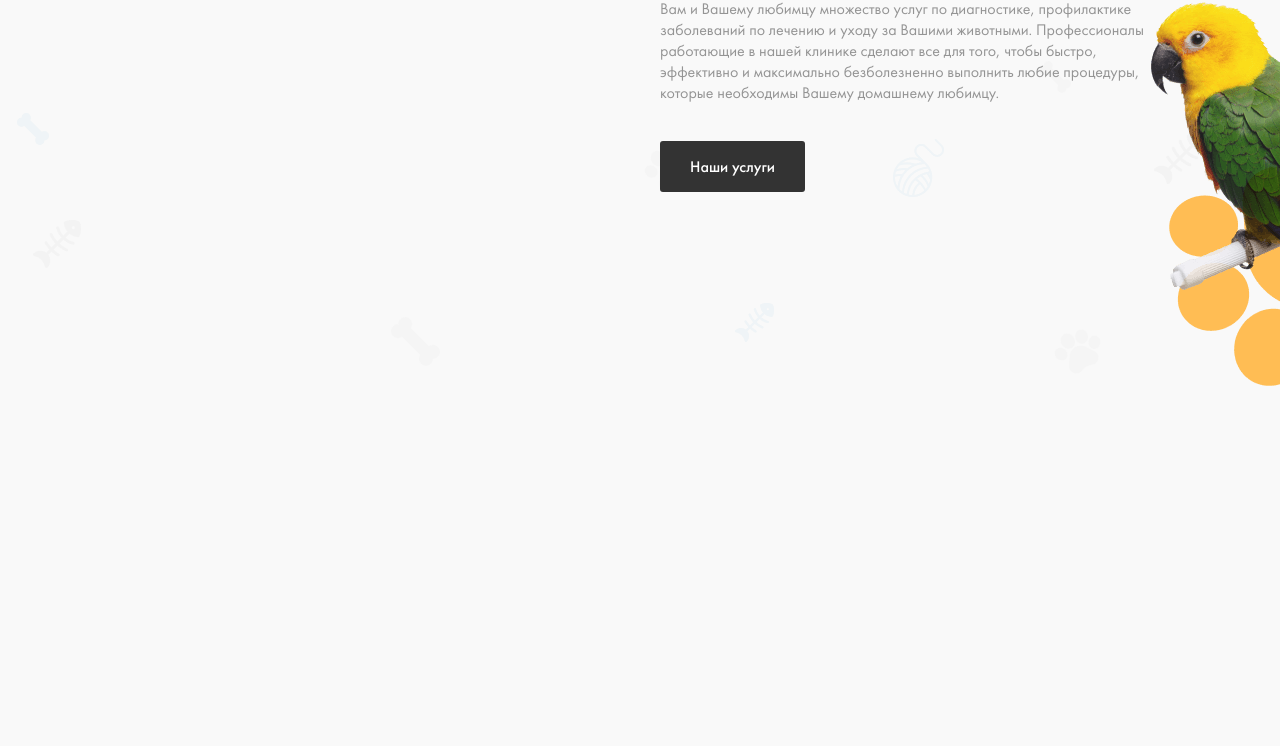
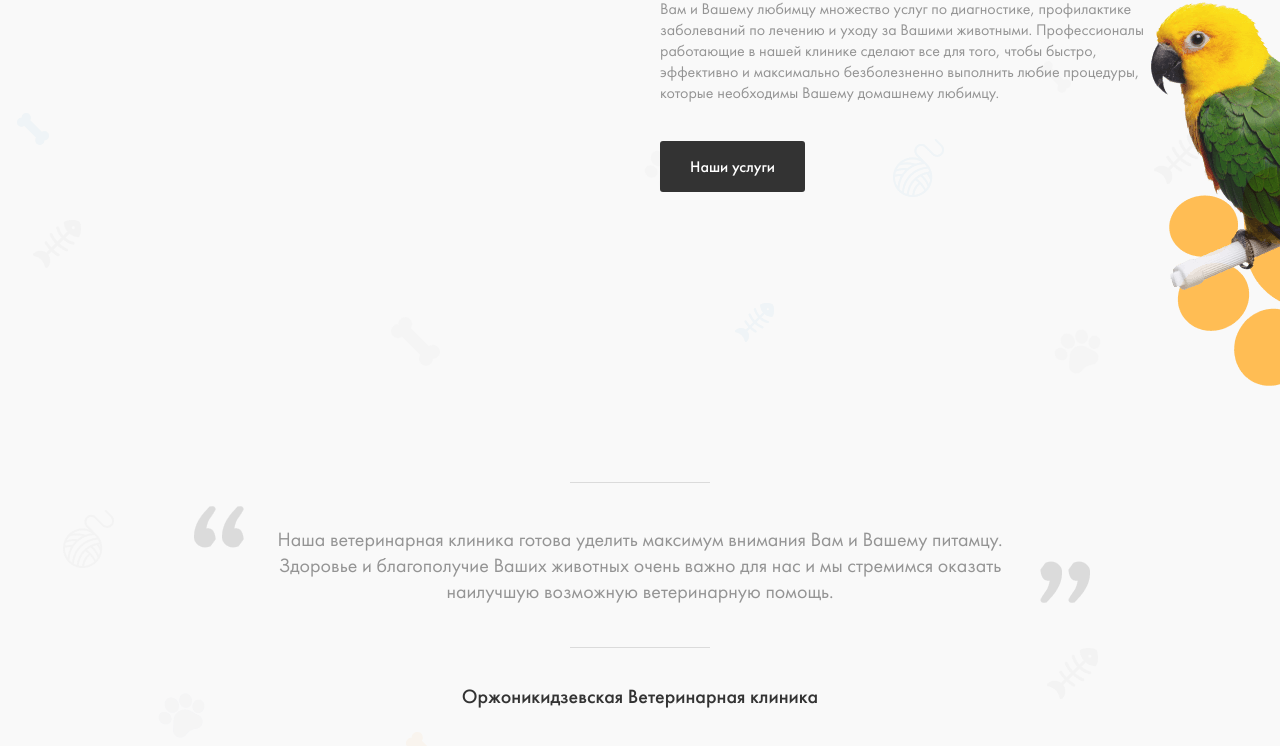
Before and after one commit to beyKH/vet-clinic, a plain HTML site: page index.html in a window 1280 px wide. Shown: the part 406-1152 px from the top of the page. Before the commit the page ends 838 px from the top, so only its background shows below. Drawn offline with Linux system fonts and the light colour scheme; files whose address does not match are found by name.

Commit message:
saying section finished

```diff
--- a/css/styles.css
+++ b/css/styles.css
@@ -436,6 +436,13 @@ img {
   background-size: cover;
 }
 
+
+/* SITE-CONTENT */
+.site-content {
+  flex-grow: 1;
+}
+
+
 /* HERO */
 .hero {
   padding-top: 145px;
@@ -497,9 +504,91 @@ img {
 
 
 
+/* SAYING */
+
+.saying {
+  padding-top: 145px;
+  padding-bottom: 91px;
+
+}
+
+.saying__container {
+}
+
+.saying__inner {
+  width: 1134px;
+  margin-left: auto;
+  margin-right: auto;
+}
+
+.saying__quote::before {
+  content: '';
+  display: block;
+  margin-left: auto;
+  margin-right: auto;
+  margin-bottom: 43px;
+  width: 140px;
+  height: 1px;
+  background-color: var(--color-primary-light-grey);
+
+}
+
+.saying__quote::after {
+  content: '';
+  display: block;
+  margin-left: auto;
+  margin-right: auto;
+  margin-top: 43px;
+  width: 140px;
+  height: 1px;
+  background-color: var(--color-primary-light-grey);
+
+}
 
 
-/* SITE-CONTENT */
-.site-content{
-  flex-grow: 1;
+
+.saying__info {
+  /* display: flex; */
+  position: relative;
+  margin-top: 0;
+  margin-bottom: 0;
+  width: 753px;
+  margin-left: auto;
+  margin-right: auto;
+  font-weight: normal;
+  font-size: 20px;
+  line-height: 26px;
+  text-align: center;
 }
+
+.saying__info::before{
+  content: '';
+  position: absolute;
+  top: -20px;
+  left: calc(-70px);
+  width: 142px;
+  height: 128px;
+  background-image: url("../img/up-quote.png");
+  background-repeat: no-repeat;
+}
+
+.saying__info::after {
+  content: '';
+  position: absolute;
+  width: 142px;
+  height: 128px;
+  bottom: -85px;
+  right: -165px;
+  background-image: url("../img/down-quote.png");
+  background-repeat: no-repeat;
+}
+.saying__author {
+  margin-top: 35px;
+  margin-bottom: 0;
+  font-weight: 500;
+  font-size: 20px;
+  line-height: 26px;
+  color: var(--color-primary-black);
+  text-align: center;
+
+}
--- a/index.html
+++ b/index.html
@@ -75,6 +75,7 @@
   </header>
   <!-- SITE-CONTENT -->
   <main class="site-content">
+    <!-- HERO  -->
     <div class="hero">
       <div class="hero__container container">
         <div class="hero__inner">
@@ -87,6 +88,19 @@
         </div>
       </div>
     </div>
+
+    <div class="saying">
+      <div class="saying__container container">
+        <div class="saying__inner">
+          <div class="saying__quote">
+            <blockquote class="info saying__info">Наша ветеринарная клиника готова уделить максимум внимания Вам и Вашему
+              питамцу. Здоровье и благополучие Ваших животных очень важно для нас и мы стремимся оказать наилучшую
+              возможную ветеринарную помощь.</blockquote>
+            </div>
+          </div>
+          <p class="saying__author">Оржоникидзевская Ветеринарная клиника</p>
+      </div>
+    </div>
   </main>
 
 
```
Also changed, not shown: img/down-quote.png (added), img/up-quote.png (added).
